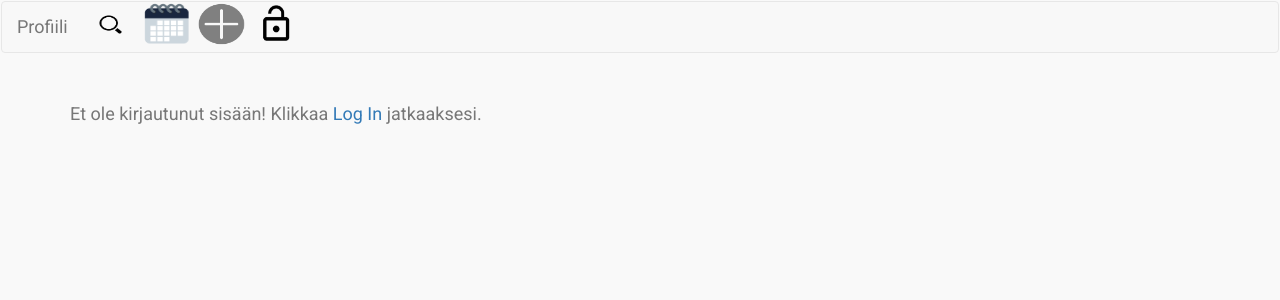
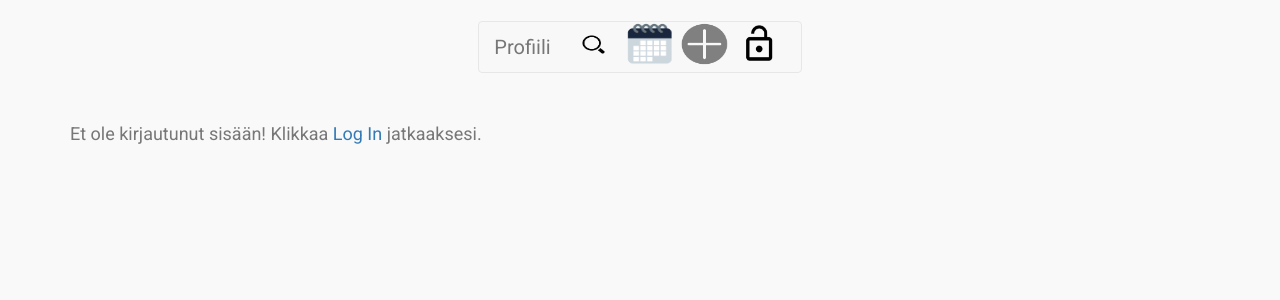
Before and after one commit to npuh/TrainWithMe, a React (Create React App) app in the folder ViimeinenToivo/ClientApp/: page /home in a window 1280 px wide. Shown: the top 300 px of the page. Built offline with nearby package versions, Linux system fonts and the light colour scheme; what auth0-js would draw is missing.

Commit message:
HImppasen muotoilua

```diff
--- a/ViimeinenToivo/ClientApp/src/App.css
+++ b/ViimeinenToivo/ClientApp/src/App.css
@@ -10,10 +10,26 @@
 
 /* Navbar links on mouse-over */
 .navbar a:hover {
-    background-color: #000;
+    background-color: #0993bc;
+}
+.navitesti a:hover {
+    background-color: #0993bc;
 }
 
 /* Current/active navbar link */
-.active {
+/*.active {
     background-color: #4CAF50;
+}*/
+.navbar {
+   display: flex;
+    margin-right: 0 auto;
+    margin-top: 1em;
+    max-width: 50em;
 }
+.profile {
+    font-size: 2em;
+    padding: 15px;
+}
+.naviloota{
+
+}
--- a/ViimeinenToivo/ClientApp/src/App.js
+++ b/ViimeinenToivo/ClientApp/src/App.js
@@ -32,16 +32,16 @@ class App extends React.Component {
             <div className="navbar">
                 <Navbar fluid>
                     <Navbar.Header>
+                        <div className="naviloota">
                             <Navbar.Brand>
-                            <a href="/profile">Profiili</a>
+                                <a href="profiili" className="profile">Profiili</a>
                             </Navbar.Brand>
+
                         <a href="/search">
                         <input
                             type="image"
                             className="etsinappula"
                             src={etsi}
-                            //bsStyle="primary"
-                        //className="btn-margin"
                             onClick={this.goTo.bind(this, 'search')}
                          />
                          </a>
@@ -61,6 +61,7 @@ class App extends React.Component {
                             onClick={this.goTo.bind(this, 'workout')}
                         />
                         </a>
+                            <a href="/login">
                             {
                                 !isAuthenticated() && (
                                 <input
@@ -71,6 +72,8 @@ class App extends React.Component {
                                 />
                                     )
                                 }
+                            </a>
+                            <a href="/logout">
                         {
                             isAuthenticated() && (
                                 <input
@@ -82,10 +85,10 @@ class App extends React.Component {
 
                                 )
                                 }
+                            </a>
+                        </div>
                     </Navbar.Header>
                 </Navbar>
-
-
             </div>
         );
     }
--- a/ViimeinenToivo/ClientApp/src/Components/Calendar.css
+++ b/ViimeinenToivo/ClientApp/src/Components/Calendar.css
@@ -124,7 +124,7 @@ main {
     position: relative;
     width: 85%;
     background: var(--neutral-color);
-    border: 1px solid var(--border-color);
+    border: 1px solid #808080;
 }
 
     .calendar .header {
--- a/ViimeinenToivo/ClientApp/src/Components/Profile.js
+++ b/ViimeinenToivo/ClientApp/src/Components/Profile.js
@@ -42,7 +42,7 @@ class Profile extends Component {
         return (
             <div className="container">
                 <div className="profile-area">
-                    <h1>käyttäjäid tietokannassa on {this.state.metadata} {profile.name}</h1>
+                    <h1>Omat tiedot: {this.state.metadata} {profile.name}</h1>
                     <Panel header="Profile">
                         <img src={profile.picture} alt="profile" />
                         <div>
--- a/ViimeinenToivo/ClientApp/src/Components/Style.css
+++ b/ViimeinenToivo/ClientApp/src/Components/Style.css
@@ -2,13 +2,13 @@ body {
     font-family: 'Roboto', sans-serif;
 }
 
-/*.Checkbox{
+.Checkbox{
 height: 45px;
 width: 55px;
 display: inline-block;
 padding: 5px 10px;
 
-}*/
+}
 .etsinappula {
     height: 45px;
     width: 55px;
--- /dev/null
+++ b/ViimeinenToivo/ClientApp/src/Components/Workout.css
@@ -0,0 +1,6 @@
+body {
+}
+
+.activitiesList{
+    border: 1px solid #808080;
+}
--- a/ViimeinenToivo/ClientApp/src/Components/Workout.js
+++ b/ViimeinenToivo/ClientApp/src/Components/Workout.js
@@ -2,6 +2,7 @@ import React, { Component } from "react";
 import $ from "jquery";
 import ActivityForm from './ActivityForm';
 import ActivitiesList from "./ActivitiesList";
+
 
 const apiurl = "api/Activities";
 
@@ -71,7 +72,7 @@ class Workout extends Component {
     render() {
         return (
             <div className="User">
-                <ActivitiesList
+                <ActivitiesList className="activitiesList"
                     userdata={this.state.userdata}
                     remove={this.deleteActivity}
                 />
```
Also changed, not shown: ViimeinenToivo/ClientApp/src/Components/Touch.js (added, +13 -0 lines), ViimeinenToivo/ClientApp/src/Components/loader.gif, 1 other file (tests, documents, lock files or other folders). Lines whose indentation alone changed are shown as unchanged.
